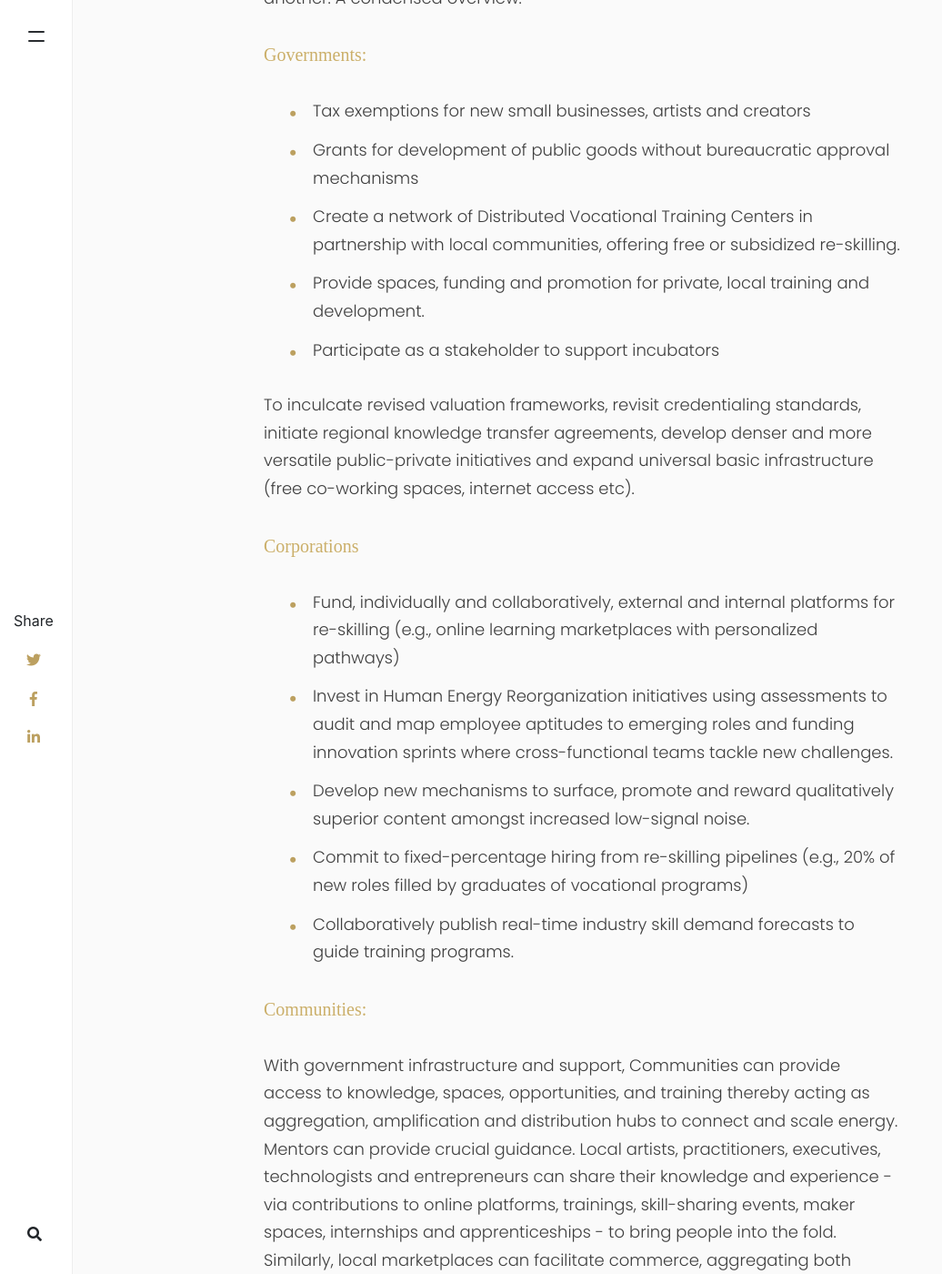
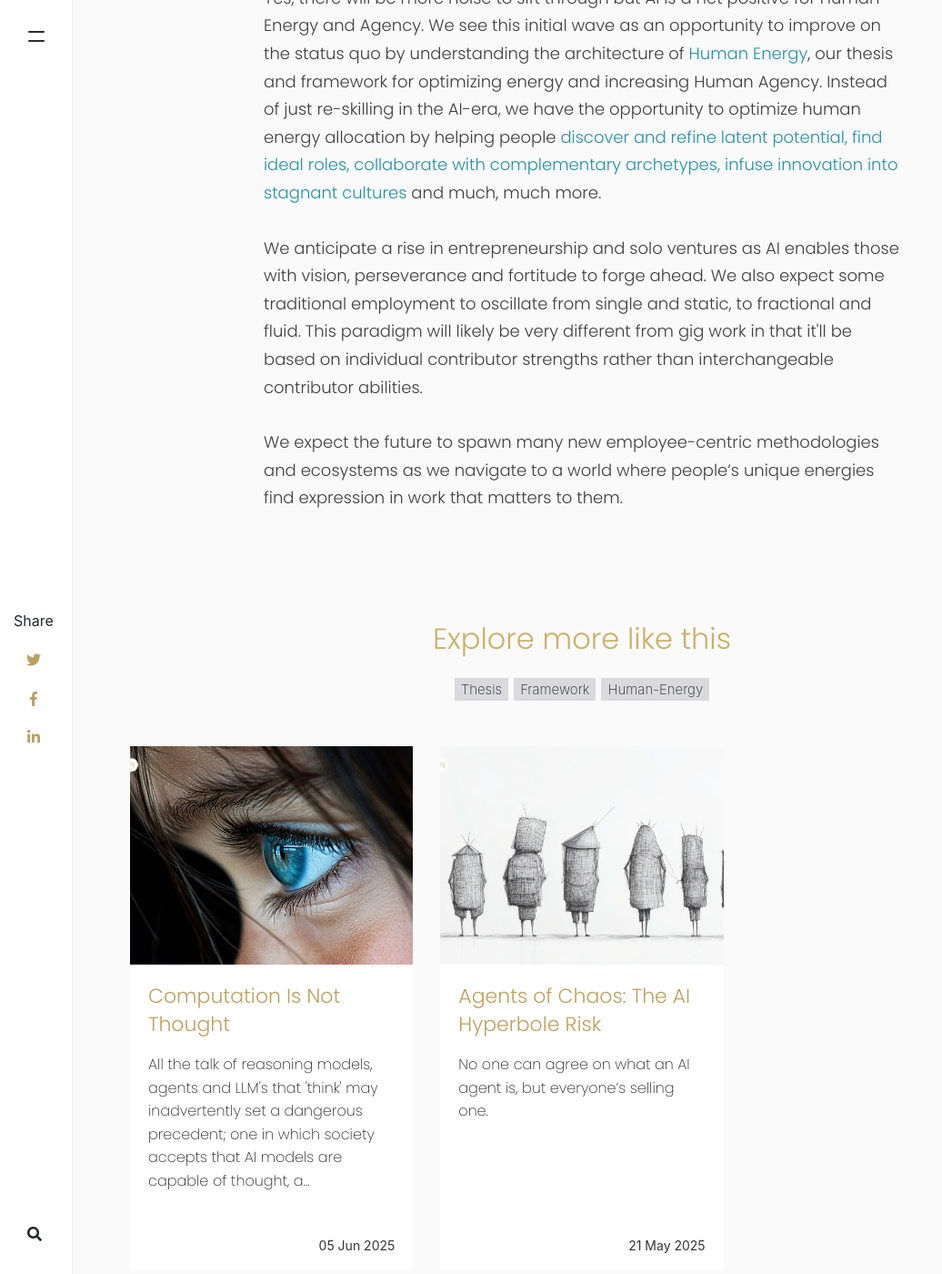
Before and after one commit to anomalyae/thinking, a Jekyll site: the page built from _posts/2025-05-18-Jobs-in-the-age-of-ai.md, in a window 1280 px wide and 1400 px high, scrolled down 5252 px. Shown: the whole window at 91% size, without its empty margins (0-1036 px from the left). Built offline with Jekyll 4.4.1, drawn with Linux system fonts in a browser that asks for light colours; nearby versions of some CDN libraries; comment, search, counter and statistics services are not loaded; a style sheet for code colours, icons or effects is not loaded; some of the changed text lies outside the part shown.

Commit message:
edits to articles

```diff
--- a/_posts/2025-05-18-Jobs-in-the-age-of-ai.md
+++ b/_posts/2025-05-18-Jobs-in-the-age-of-ai.md
@@ -75,59 +75,20 @@ A job is the regular work that a person does to earn money.
 
  <p class="font-nevermind"> Now, as a current day thought experiment, let's imagine everyone is economically secure, socially content, adequately credentialed and has an abundance of time. Let's even add Universal Basic Income in the mix. <i>Do humans stop working?</i> Do writers, actors, engineers, bakers, photographers, thinkers, entertainers all call it quits? No, the very notion is absurd.</p>
 
-> We work because we possess creative energy which requires expression and curiosity that demands action; the power to imagine and the desire to pursue that vision's fulfillment.
+> We work because we possess creative energy which requires expression, and curiosity that demands action; the power to imagine and the desire to pursue that vision's fulfillment.
 
 <img src="{{ '/assets/images/Energy.svg' | relative_url }}">
 
 
-<p class="font-nevermind">Creative Energy is the fundamental substrate other levels serve to channel and direct. Systems are energy-organizing structures. Through this lens, we can take a simplified look at work as energy being allocated on the spectrum of Creation (more creative energy) and Facilitation (less creative energy). The creation end involves bringing new things into existence - whether that's products, ideas, systems, or experiences. The facilitation end involves enabling, organizing, or optimizing what already exists or what others are creating. Most work contains elements of both, but tends to lean more in one direction contextually.</p>
+<p class="font-nevermind">Creative Energy is the fundamental substrate other levels serve to channel and direct. Systems are energy-organizing structures which channel energy as a conduit to create value. Through this lens, we can take an <i>oversimplified</i> look at work as energy being allocated on the spectrum of Creation (more creative energy) and Facilitation (less creative energy). The creation end involves bringing new things into existence - whether that's products, ideas, plans, systems, or experiences. The facilitation end involves enabling, organizing, implementing or optimizing what already exists or what others are creating. Most work contains elements of both, but tends to lean more in one direction contextually. Some industries, like medical, legal and finance, tend to have a healthy mix of both.</p>
 
  <p class="font-nevermind">Facilitation i.e. low creative energy work - organizing existing information, following established processes, coordinating routine tasks - maps well onto what current AI systems do effectively. These are <a href='https://thinking.anomaly.ae/Agents-of-chaos/' class="blue" target="_blank"> scoped areas</a> where the "intelligence" required is more about pattern recognition, rule-following, and optimization within defined parameters.</p>
 
 <p class="font-nevermind">This is a long-winded way to say that AI will not displace jobs, rather displace stagnated energy. A suboptimal job is essentially inefficient energy allocation; human creative capacity trapped in work that doesn't warrant it. Displacement in these cases is liberating, not destructive. It forces the energy to find better outlets. The internet gave users distribution thereby liberating siloed information, Gen AI is now bringing sophisticated creative capabilities within reach. This will likely spark many new creative projects and expand the creative class as an aggregate percentage of new enterprises/system-level organizing structures.</p>
 
 
-<h5 class="section-header">The Turbulent Transition: A Collaborative Opportunity</h5>
-<p class="font-nevermind"> Distributed, pragmatic efforts can mitigate the short-term impact of displacement. Coordinated actions between interdependent stakeholders can result in a cohesive, amplifying framework where efforts reinforce one another. A condensed overview:</p>
-
-<span class="list-header">Governments:</span>
-<ul class="custom-bullets">
-  <li>Tax exemptions for new small businesses, artists and creators</li>
-  <li>Grants for development of public goods without bureaucratic approval mechanisms</li>
-  <li>Create a network of Distributed Vocational Training Centers in partnership with local communities, offering free or subsidized re-skilling.</li>
-  <li>Provide spaces, funding and promotion for private, local training and development.</li>
-  <li>Participate as a stakeholder to support incubators</li>
-</ul>
-
-<p class="font-nevermind">To inculcate revised valuation frameworks, revisit credentialing standards, initiate regional knowledge transfer agreements, develop denser and more versatile public-private initiatives and expand universal basic infrastructure (free co-working spaces, internet access etc).</p>
-
-<span class="list-header">Corporations</span>
-<ul class="custom-bullets">
-  <li>Fund, individually and collaboratively, external and internal platforms for re-skilling (e.g., online learning marketplaces with personalized pathways)</li>
-  <li>Invest in Human Energy Reorganization initiatives using assessments to audit and map employee aptitudes to emerging roles and funding innovation sprints where cross-functional teams tackle new challenges.</li>
-  <li>Develop new mechanisms to surface, promote and reward qualitatively superior content amongst increased low-signal noise.</li>
-  <li>Commit to fixed-percentage hiring from re-skilling pipelines (e.g., 20% of new roles filled by graduates of vocational programs)</li>
-  <li> Collaboratively publish real-time industry skill demand forecasts to guide training programs.</li>
-</ul>
-
-<span class="list-header">Communities:</span>
-
-  <p class="font-nevermind">With government infrastructure and support, Communities can provide access to knowledge, spaces, opportunities, and training thereby acting as aggregation, amplification and distribution hubs to connect and scale energy. <br>Mentors can provide crucial guidance. Local artists, practitioners, executives, technologists and entrepreneurs can share their knowledge and experience - via contributions to online platforms, trainings, skill-sharing events, maker spaces, internships and apprenticeships - to bring people into the fold. Similarly, local marketplaces can facilitate commerce, aggregating both demand and supply.</p>
-
-
-<span class="list-header">Individuals</span>
-<ul class="custom-bullets">
-<li>Start with assessments to identify latent potential and natural interests. </li>
-<li>Understand burnout and motivation through the lens of emotions, beliefs and experience</li>
-<li>Share/absorb knowledge and experience from local workshops, online platforms, or apprenticeships, as mentors or learners. This creates a pay-it-forward cycle that expands the talent pool.</li>
-<li>Experiment with fractional or project-based work (self-employment) to diversify skills, develop a builder's mindset and gain experiential knowledge.</li>
-<li>Pursue 100-hour specialization sprints with industry practitioners.</li>
-<li>Advocate for workplace policies that support continuous learning and internal mobility.</li>
-</ul>
-
-<p class="font-nevermind">This approach transforms potentially fragmented initiatives into a cohesive ecosystem: Governments reduce systemic friction and provide foundational infrastructure. Corporations offer scaling mechanisms and market signals. Individuals drive their own transformations and contribute knowledge. Communities localize and amplify impact by connecting resources to needs. Rather than a death knell for isolated individuals, this transition can be an opportunity at reinvention, infusing innovation into a movement that unifies communities.</p>
 
 <h5 class="section-header">Anomaly’s Stance: Human Energy Architecture</h5>
 
 <p class="font-nevermind"> We believe Generative AI is an equalizer and will create more artists.<br>Yes, there will be more noise to sift through but AI is a net positive for Human Energy and Agency. We see this initial wave as an opportunity to improve on the status quo by understanding the architecture of <a href="http://www.thinking.anomaly.ae/human-energy" class="blue" target="_blank">Human Energy</a>, our thesis and framework for optimizing energy and increasing Human Agency. Instead of just re-skilling in the AI-era, we have the opportunity to optimize human energy allocation by helping people <a href="http://www.humanenergy.ai" class="blue" target="_blank">discover and refine latent potential, find ideal roles, collaborate with complementary archetypes, infuse innovation into stagnant cultures</a> and much, much more. </p>
-<p> We anticipate a rise in entrepreneurship and solo ventures as AI enables those with vision, perseverance and fortitude to forge ahead. We expect traditional employment to oscillate from single and static, to fractional and fluid. This paradigm will likely be very different from gig work in that it'll be based on individual contributor strengths rather than interchangeable contributor abilities.</p> We expect the future to spawn many new employee-centric methodologies and ecosystems as we navigate to a world where people’s unique energies find expression in work that matters to them.
+<p> We anticipate a rise in entrepreneurship and solo ventures as AI enables those with vision, perseverance and fortitude to forge ahead. We also expect some traditional employment to oscillate from single and static, to fractional and fluid. This paradigm will likely be very different from gig work in that it'll be based on individual contributor strengths rather than interchangeable contributor abilities.</p> We expect the future to spawn many new employee-centric methodologies and ecosystems as we navigate to a world where people’s unique energies find expression in work that matters to them.
```
Also changed, not shown: _posts/2025-06-05-Computation-is-not-thought.md (+1 -1 lines).
